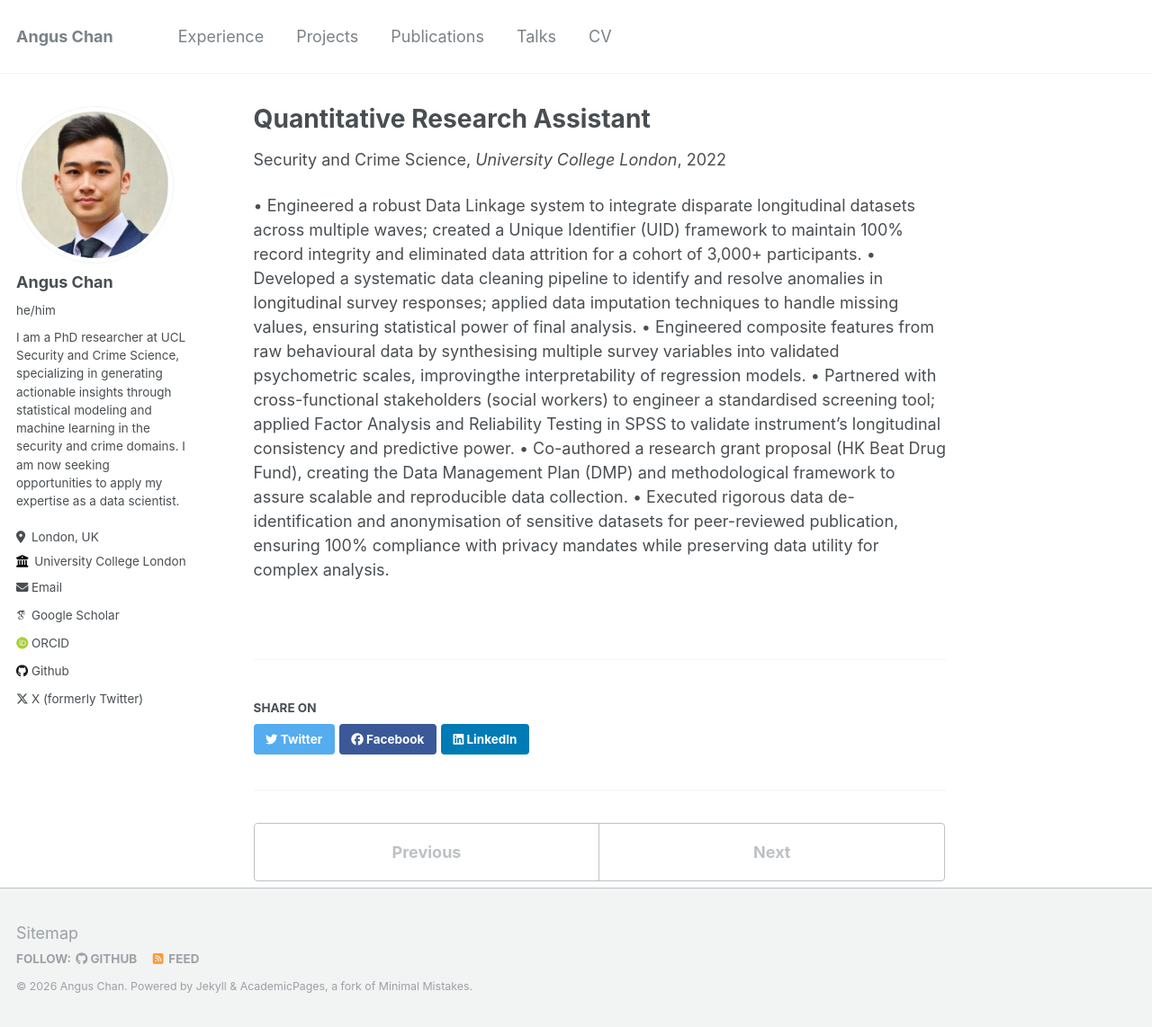
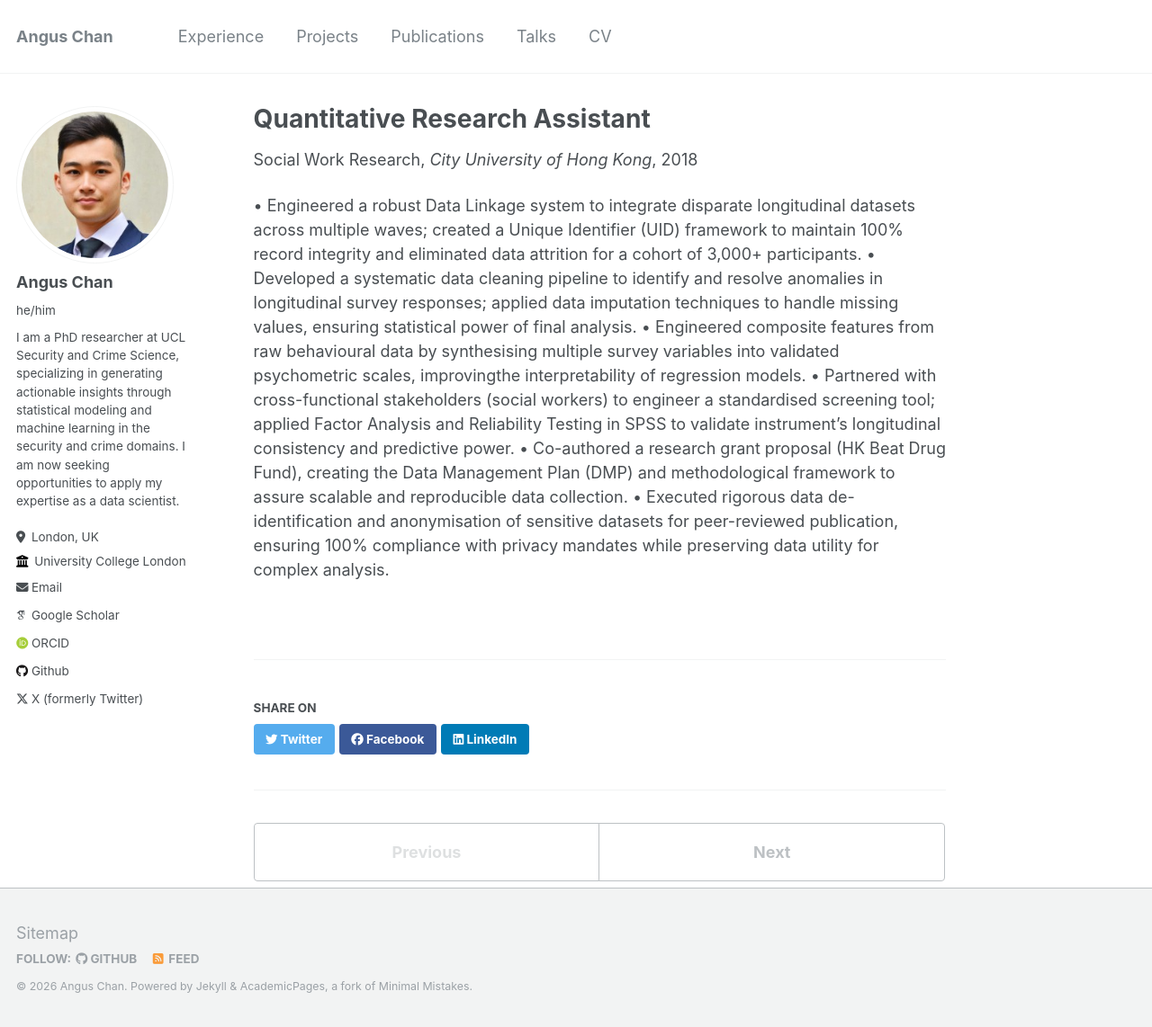
Before and after one commit to cyfangus/cyfangus.github.io, a Jekyll site: the page built from _teaching/RA.md, in a window 1280 px wide and 1142 px high. Shown: the whole window at 90% size. Built offline with Jekyll 4.4.1, drawn with Linux system fonts in a browser that asks for light colours; some web fonts are replaced.

Commit message:
Update RA.md

```diff
--- a/_teaching/RA.md
+++ b/_teaching/RA.md
@@ -1,11 +1,11 @@
 ---
 title: "Quantitative Research Assistant"
 collection: teaching
-type: "Security and Crime Science"
+type: "Social Work Research"
 permalink: /teaching/01_RA
-venue: "University College London"
-date: 2022-09-01
-location: "London, UK"
+venue: "City University of Hong Kong"
+date: 2018-09-01
+location: "Hong Kong"
 ---
 
 •	Engineered a robust Data Linkage system to integrate disparate longitudinal datasets across multiple waves; created a Unique Identifier (UID) framework to maintain 100% record integrity and eliminated data attrition for a cohort of 3,000+ participants.
```
